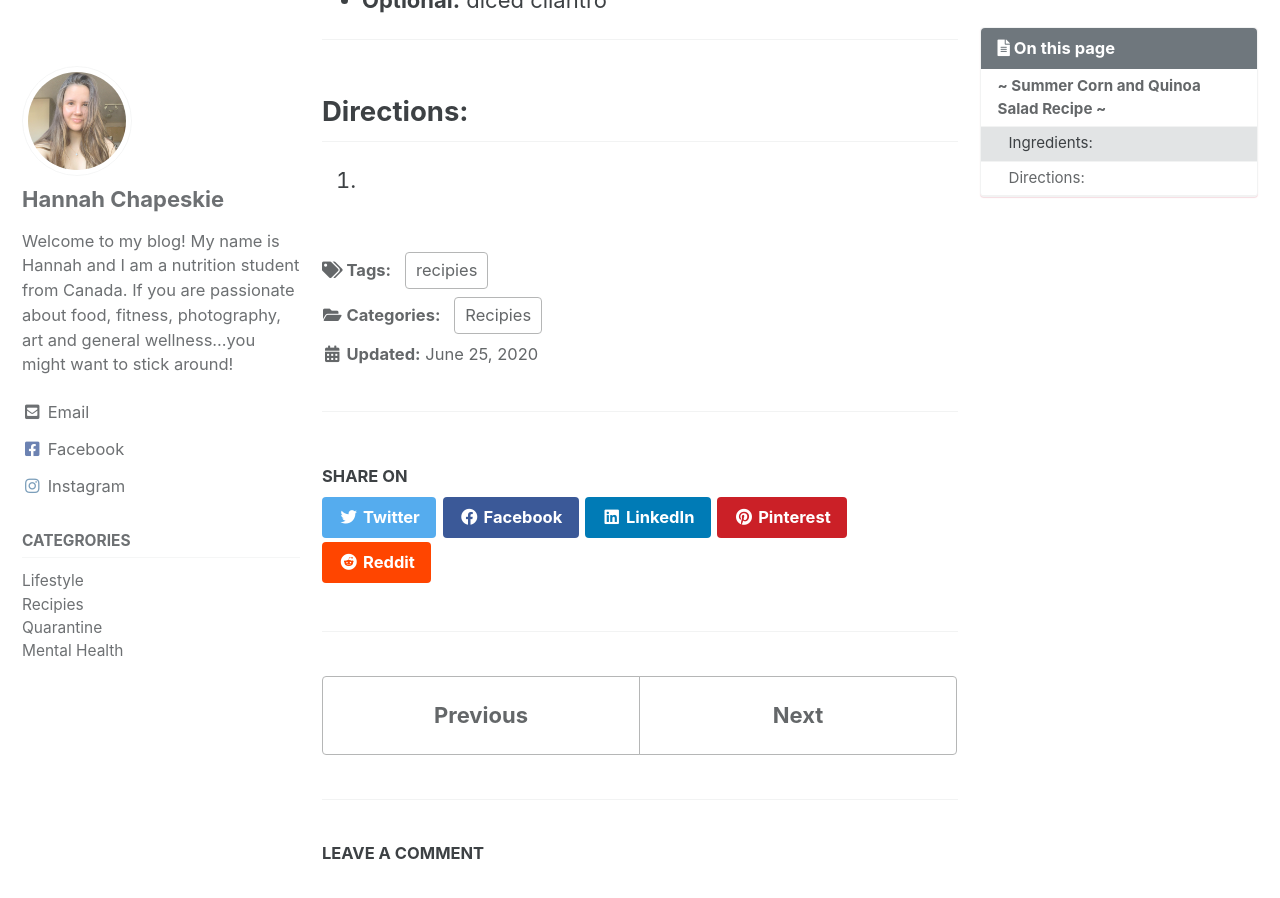
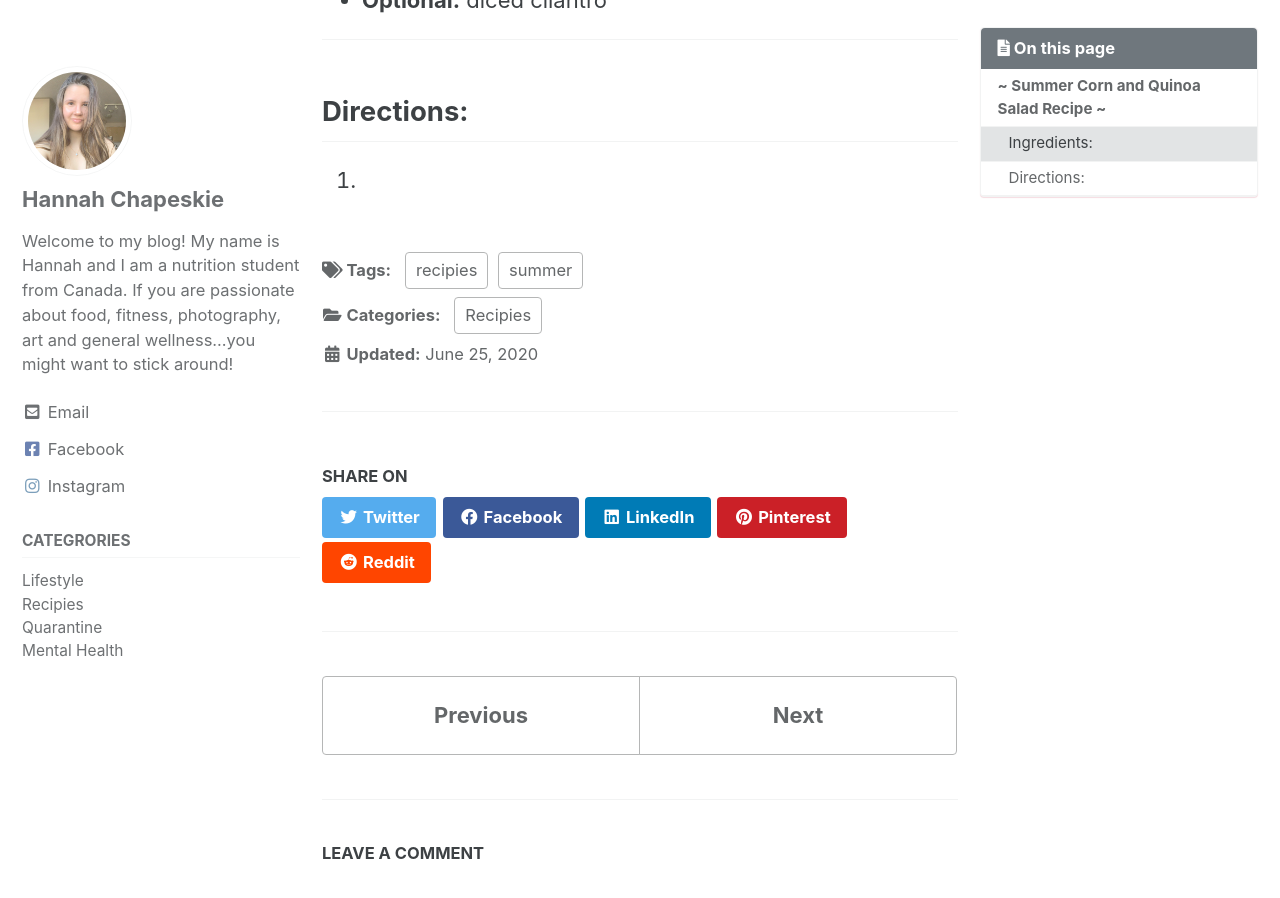
Before and after one commit to dylanbabel/yinandyams, a Jekyll site: the page built from _posts/2020-06-25-summer-cron-and-quinoa-salad.md, in a window 1280 px wide and 900 px high, scrolled down 1535 px. Built offline with Jekyll 4.4.1, drawn with Linux system fonts in a browser that asks for light colours; cached includes are drawn as plain includes.

Commit message:
Update 2020-06-25-summer-cron-and-quinoa-salad.md

```diff
--- a/_posts/2020-06-25-summer-cron-and-quinoa-salad.md
+++ b/_posts/2020-06-25-summer-cron-and-quinoa-salad.md
@@ -17,6 +17,7 @@ categories:
   - Recipies
 tags:
   - recipies
+  - summer
 ---
 
 ***A light a refreshing grain salad for a barbecue side dish or a base for a delicious lunch!***
```
